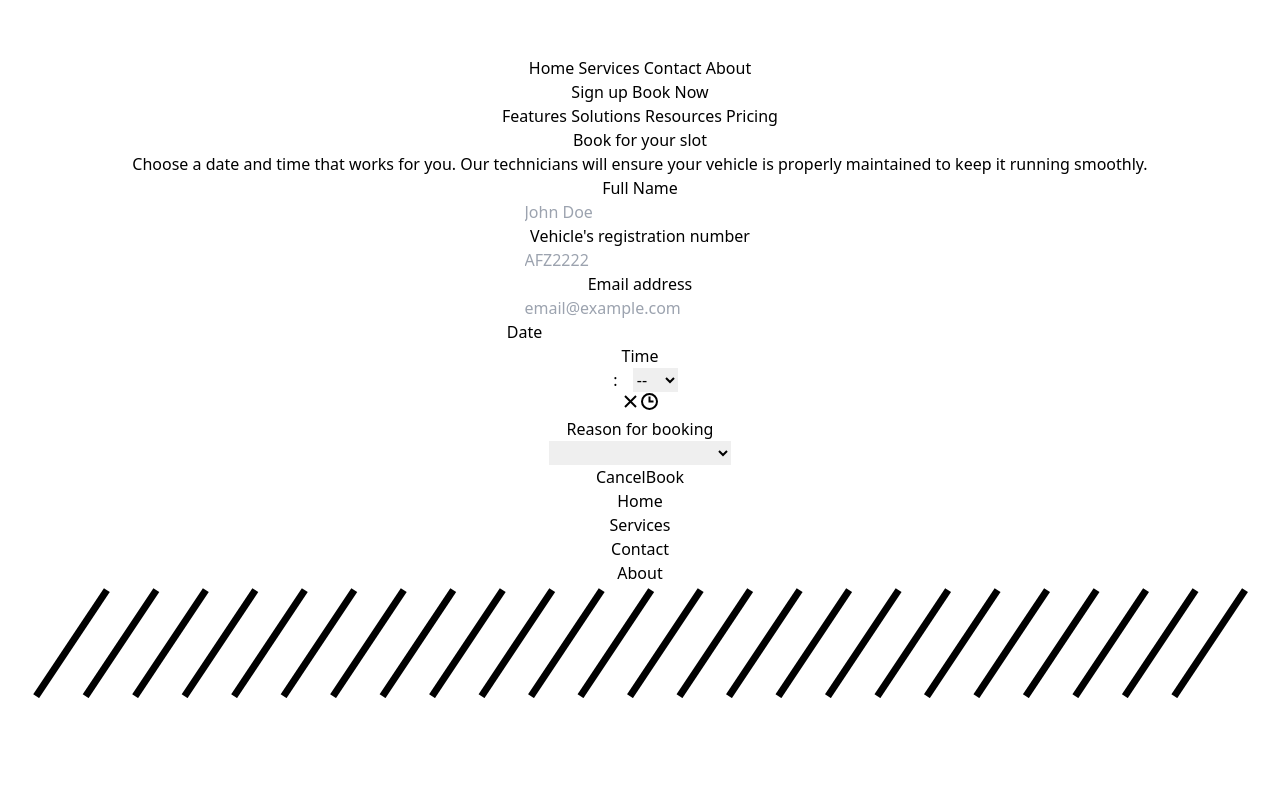
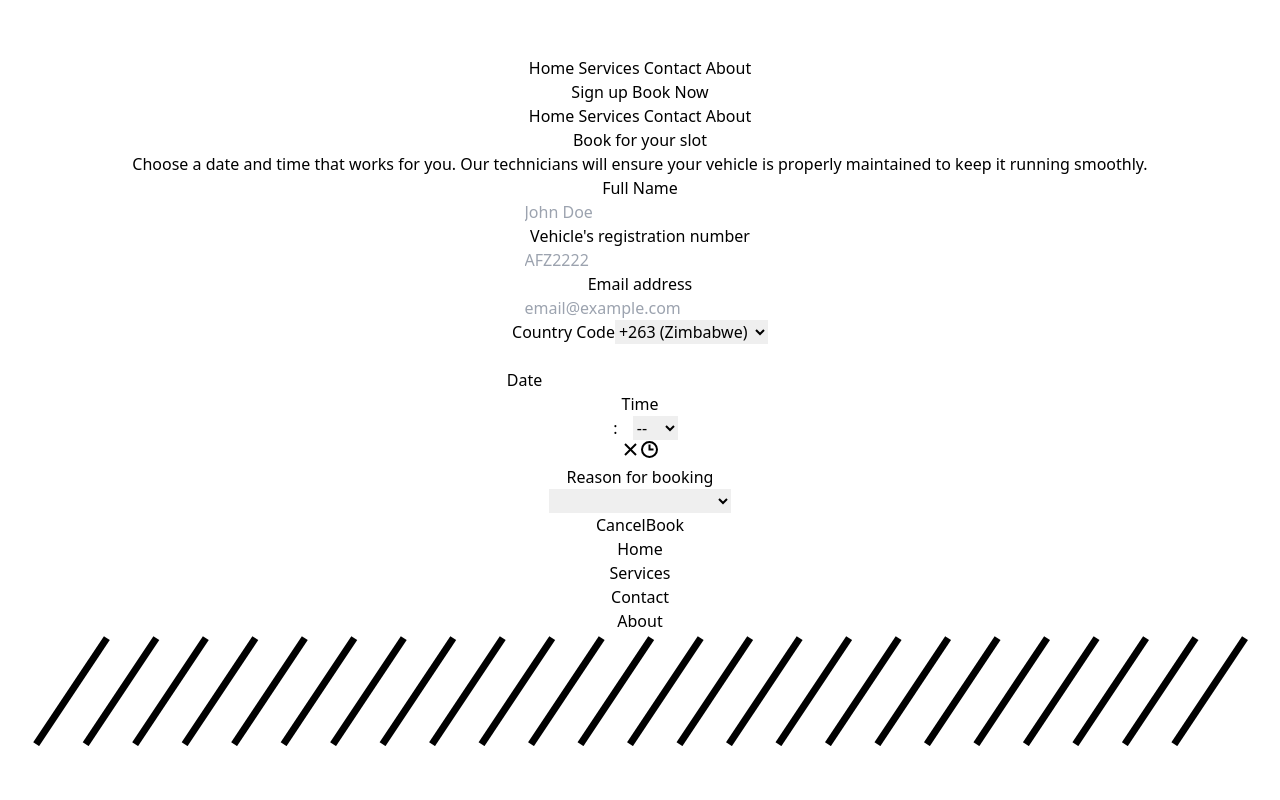
Before and after one commit to Aali7575/PRACT-REACT, a React (Vite) app: page /book in a window 1280 px wide. Shown: the top 800 px of the page. Built offline with nearby package versions, Linux system fonts and the light colour scheme.

Commit message:
tryna push

```diff
--- a/package.json
+++ b/package.json
@@ -29,6 +29,8 @@
     "eslint-plugin-react-refresh": "^0.4.6",
     "gh-pages": "^6.1.1",
     "postcss": "^8.4.38",
+    "rollup": "^4.17.2",
+    "rollup-plugin-visualizer": "^5.12.0",
     "tailwindcss": "^3.4.3",
     "vite": "^5.2.0"
   }
--- /dev/null
+++ b/rollup.config.js
@@ -0,0 +1,14 @@
+import visualizer from 'rollup-plugin-visualizer';
+
+export default {
+  input: 'src/main.js',
+
+  output: {
+    file: 'bundle.js',
+    format: 'iife'
+  },
+
+  plugins: [
+    visualizer()
+  ]
+}
--- a/src/App.jsx
+++ b/src/App.jsx
@@ -1,4 +1,4 @@
-import { useState } from 'react'
+
 import './App.css'
 import { BrowserRouter as Router, Routes, Route } from 'react-router-dom';
 import MainLayout from './components/layout/mainLayoutFile'
--- a/src/components/app/booking.jsx
+++ b/src/components/app/booking.jsx
@@ -7,6 +7,9 @@
 function Bookings() {
     const [date, setDate] = useState(null);
     const [time, setTime] = useState(null);
+    const [countryCode, setCountryCode] = useState('')
+    const [phoneNumber, setPhoneNumber] = useState('')
+
   return (
     <div>
         <div className="h-[600px] bg-gray-100">
@@ -68,6 +71,24 @@
                 />
               </div>
             </div>
+            <div>
+              <label>Country Code</label>
+              <select
+              className="block w-full px-4 py-3 border rounded-lg focus:ring-indigo-600 focus:border-indigo-600 sm:text-sm"onChange={(e) => setCountryCode(e.target.value)}
+              >
+    <option value="+263">+263 (Zimbabwe)</option>
+    <option value="+27">+27 (South Africa)</option>
+  </select>
+</div>
+
+<div className="mt-2">
+  <input
+    type="tel"
+    name="phone"
+    id="phone"
+    placeholder={countryCode}
+  />
+</div>
 
               <div className="block w-full px-4 py-3 placeholder-gray-500 border -gray-300 rounded-lg focus:ring-indigo-600 focus:border-indigo-600 sm:text-sm caret-indigo-600">
               <label>Date</label>
--- a/src/components/layout/navBarFile.jsx
+++ b/src/components/layout/navBarFile.jsx
@@ -98,36 +98,36 @@
     {/* xs to lg */}
     <nav className="flex flex-col py-4 space-y-2 lg:hidden">
       <Link
-        to="#"
+        to="/home"
         title=""
         className="py-2 text-base font-medium text-black transition-all duration-200 focus:text-blue-600"
       >
         {" "}
-        Features{" "}
+        Home{" "}
       </Link>
       <Link
-        to="#"
+        to="/services"
         title=""
         className="py-2 text-base font-medium text-black transition-all duration-200 focus:text-blue-600"
       >
         {" "}
-        Solutions{" "}
+        Services{" "}
       </Link>
       <Link
-        to="#"
+        to="/contact"
         title=""
         className="py-2 text-base font-medium text-black transition-all duration-200 focus:text-blue-600"
       >
         {" "}
-        Resources{" "}
+        Contact{" "}
       </Link>
       <Link
-        to="#"
+        to="/about"
         title=""
         className="py-2 text-base font-medium text-black transition-all duration-200 focus:text-blue-600"
       >
         {" "}
-        Pricing{" "}
+        About{" "}
       </Link>
     </nav>
   </div>
```
Also changed, not shown: 1 other file (tests, documents, lock files or other folders).
